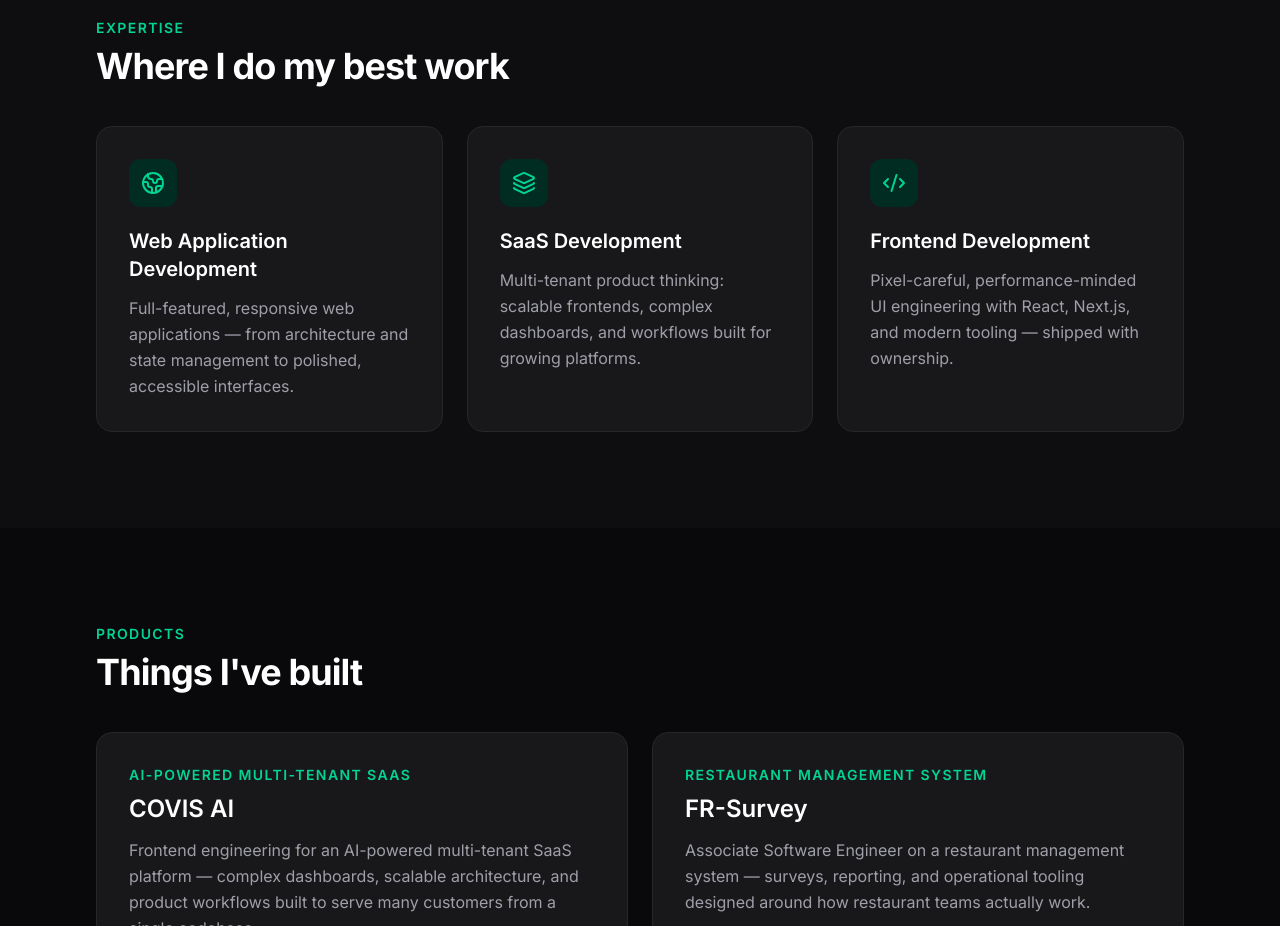
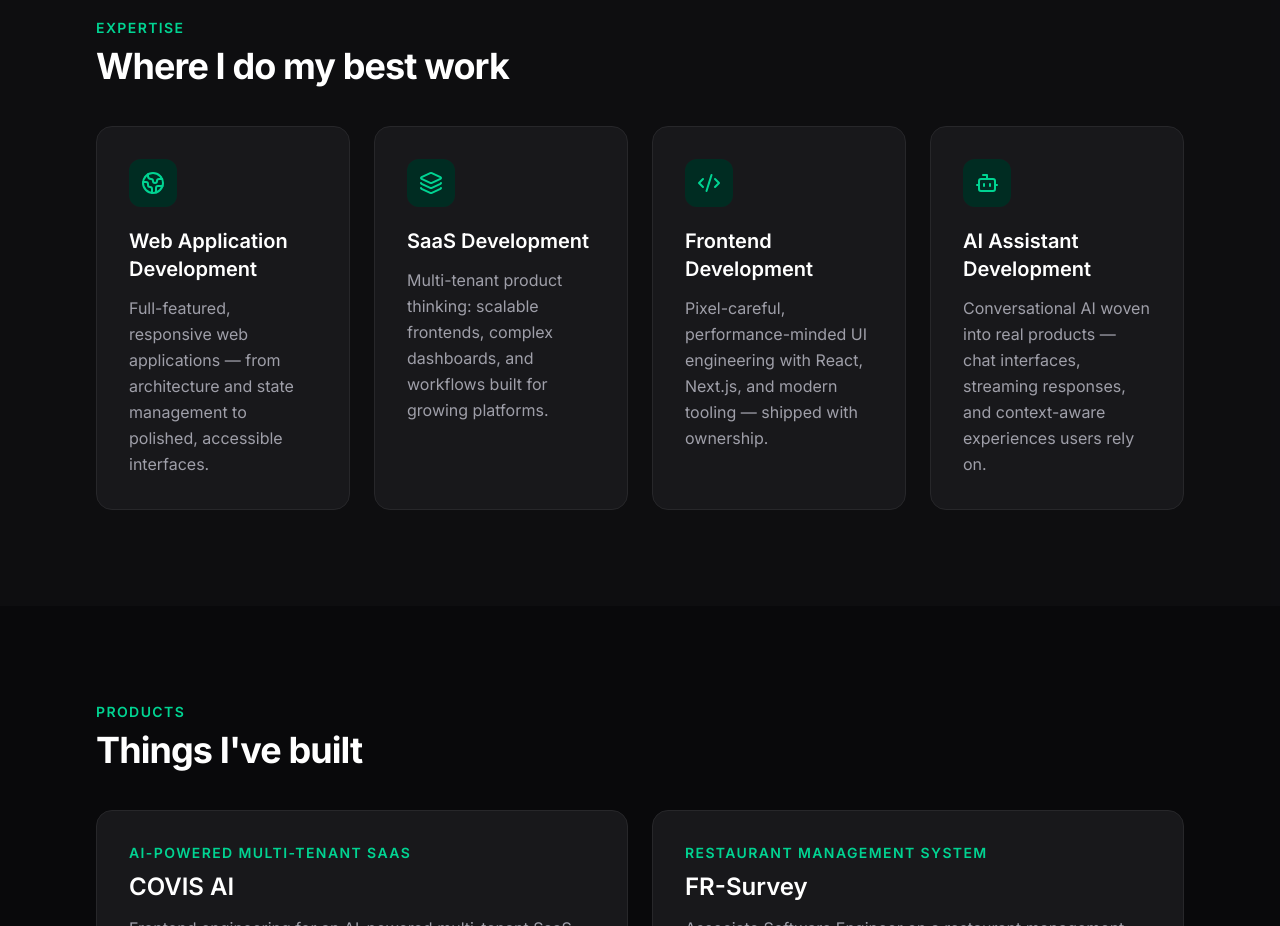
Before and after one commit to Bilal-Khan152/portfolio, a Next.js app: page / in a window 1280 px wide. Shown: the part 1440-2366 px from the top of the page. Built offline with nearby package versions, Linux system fonts and the light colour scheme.

Commit message:
Update portfolio site

```diff
--- a/components/Expertise.jsx
+++ b/components/Expertise.jsx
@@ -1,4 +1,4 @@
-import { Globe2, Layers, Code2 } from 'lucide-react';
+import { Globe2, Layers, Code2, Bot } from 'lucide-react';
 
 const items = [
   {
@@ -16,6 +16,11 @@ const items = [
     title: 'Frontend Development',
     copy: 'Pixel-careful, performance-minded UI engineering with React, Next.js, and modern tooling — shipped with ownership.',
   },
+  {
+    icon: Bot,
+    title: 'AI Assistant Development',
+    copy: 'Conversational AI woven into real products — chat interfaces, streaming responses, and context-aware experiences users rely on.',
+  },
 ];
 
 export default function Expertise() {
@@ -28,7 +33,7 @@ export default function Expertise() {
         <h2 className="mt-2 text-3xl font-bold tracking-tight text-zinc-900 sm:text-4xl dark:text-white">
           Where I do my best work
         </h2>
-        <div className="mt-10 grid gap-6 sm:grid-cols-2 lg:grid-cols-3">
+        <div className="mt-10 grid gap-6 sm:grid-cols-2 lg:grid-cols-4">
           {items.map((item) => (
             <div
               key={item.title}
--- a/components/Reveal.jsx
+++ b/components/Reveal.jsx
@@ -13,6 +13,10 @@ export default function Reveal({ children, delay = 0, className = '' }) {
     const el = ref.current;
     if (!el) return;
     if (window.matchMedia('(prefers-reduced-motion: reduce)').matches) {
+      setVisible(true);
+      return;
+    }
+    if (typeof IntersectionObserver === 'undefined') {
       setVisible(true);
       return;
     }
```
